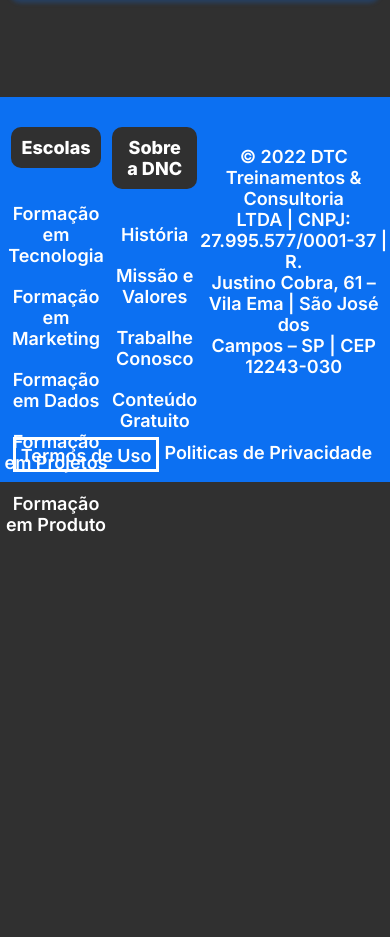
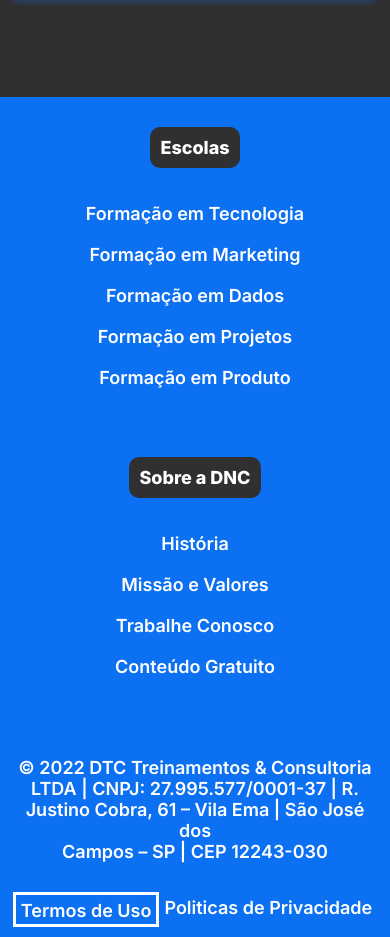
Before and after one commit to JosueRod17/Bootcamp-DNC, a plain HTML site: page index.html in a window 390 px wide. Shown: the part 1690-2627 px from the top of the page. Before the commit the page ends 2245 px from the top, so only its background shows below. Drawn offline with Linux system fonts and the light colour scheme; a web font is replaced by a local one.

Commit message:
Adicionando media query no footer

```diff
--- a/style.css
+++ b/style.css
@@ -313,4 +313,15 @@ body{
                 font-size: 17px;
             }
 
+            /* FOOTER */
+
+            footer .linha1{
+                flex-direction: column;
+            }
+
+            footer .endereco{
+                width: 95%;
+                margin-bottom: 20px;
+            }
+
         }
```
